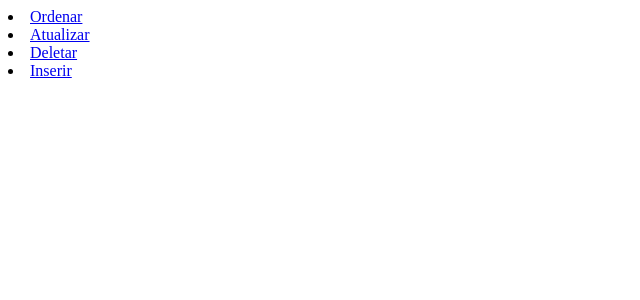
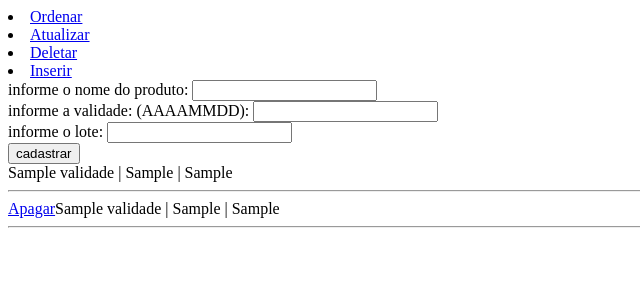
Before and after one commit to brunounky/Controle-de-Validade-PHP-Avaliacao-DSW, a PHP site: page / in a window 1280 px wide. Shown: the top 300 px of the page, without its empty margins (0-640 px from the left). Run offline with PHP 8.4, Linux system fonts and the light colour scheme; tables that the repository leaves empty or names only in its code hold one stand-in row (values such as "Sample post").

Commit message:
Initial commit

```diff
--- a/Desenvolvimento/Classes/conexao.php
+++ b/Desenvolvimento/Classes/conexao.php
@@ -5,8 +5,8 @@ class ConexaoBancoDados{
     public function conexaoBD(){
 
         try{
-            $Con=new PDO("mysql:host=localhost;dbname=controlevalidade","root","");
-            return $Con;
+            $pdo=new PDO("mysql:host=localhost;dbname=controlevalidade","root","");
+            return $pdo;
         }catch(PDOException $Erro){
             return $Erro->getMessage();
         }
--- a/Desenvolvimento/index.php
+++ b/Desenvolvimento/index.php
@@ -16,29 +16,77 @@
 <li><a href="Deletar">Deletar</a></li>
 <li><a href="Inserir">Inserir</a></li>
 
+
+
 </div>
 
 <?php
 
-    include("Classes/conexao.php");
-    $Conexao=new ConexaoBancoDados();
-    $Conexao->conexaoBD();
+   // include("Classes/conexao.php");
+    //$pdo=new ConexaoBancoDados();
+    //$pdo->conexaoBD();
 
-    if(isset($_POST['nomeProduto'])){
+    $pdo=new PDO("mysql:host=localhost;dbname=controlevalidade","root","");
+
+
+    if(isset($_POST['nome'])){
         $sql = $pdo->prepare("INSERT INTO validade VALUES (null,?,?,?)");
-        $sql->execute(array($_POST['nomeProduto'], $_POST['validade'], $_POST['lote']));
+        $sql->execute(array($_POST['nome'], $_POST['validade'], $_POST['lote']));
         echo 'produto e validade cadastrados com sucesso';
 
+    }
+    if(isset($_GET['delete'])){
+        $id = (int)$_GET['delete'];
+        $pdo->exec("DELETE FROM validade WHERE id=$id");
+        echo 'Produto foi apagado';
     }
 
 ?>
 
+<div class="form">
+
 <form method="post">
-    <imput type="text" name="nomeProduto">
-    <imput type="text" name="validade">
-    <imput type="text" name="lote">
-    <imput type="submit" value="cadastrar">
+    informe o nome do produto:
+        <input type="text" name="nome">
+        <br>
+    informe a validade: (AAAAMMDD):
+        <input type="text" name="validade">
+        <br>
+    informe o lote:
+        <input type="text" name="lote">
+        <br>
+        <input type="submit" value="cadastrar">
 </form>
+
+</div>
+
+<?php
+
+$sql = $pdo->prepare("SELECT * FROM validade");
+$sql->execute();
+
+$fetchValidade = $sql->fetchAll();
+
+foreach ($fetchValidade as $key => $value){
+    echo $value['nome'].' | '.$value['validade'].' | '.$value['lote'];
+    echo '<hr>';
+}
+
+?>
+
+<?php
+
+$sql = $pdo->prepare("SELECT * FROM validade");
+$sql->execute();
+
+$fetchValidade = $sql->fetchAll();
+
+foreach ($fetchValidade as $key => $value){
+    echo '<a href="?delete='.$value['id'].'">Apagar</a>'.$value['nome'].' | '.$value['validade'].' | '.$value['lote'];
+    echo '<hr>';
+}
+
+?>
 
 
 
```
